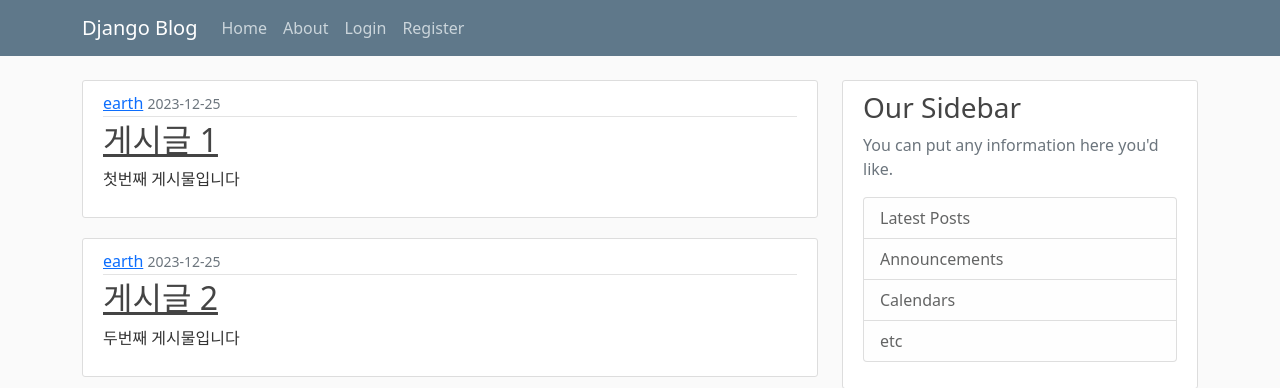
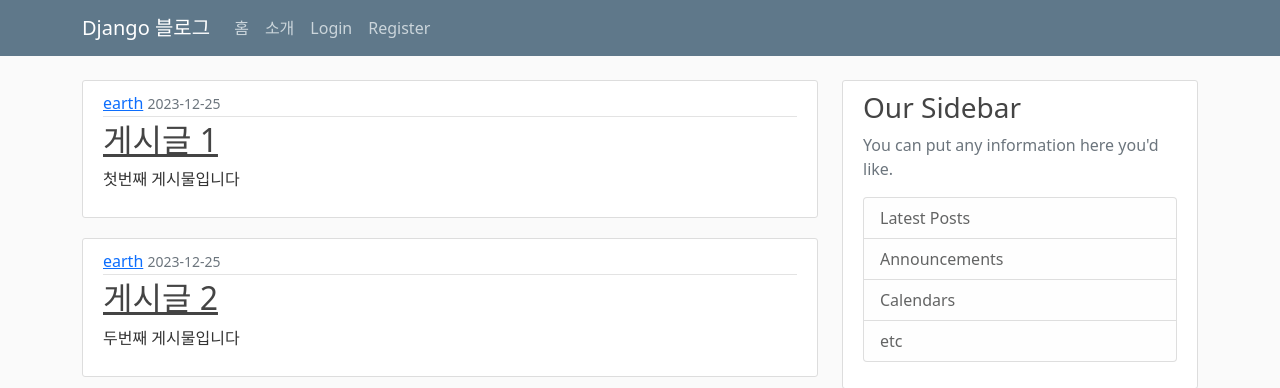
Before and after one commit to earthicko/django-practice, a Django app: page / in a window 1280 px wide. Shown: the top 388 px of the page. Run offline with Django 4.2, Linux system fonts and the light colour scheme; data comes from the database, SQL or seed files in the repository.

Commit message:
Chore: Part 7: localisation and formatting

```diff
--- a/django_project/blog/templates/blog/base.html
+++ b/django_project/blog/templates/blog/base.html
@@ -29,14 +29,14 @@
     <header class="site-header">
       <nav class="navbar navbar-expand-md navbar-dark bg-steel fixed-top">
         <div class="container">
-          <a class="navbar-brand mr-4" href="{% url 'blog-home' %}">Django Blog</a>
+          <a class="navbar-brand mr-4" href="{% url 'blog-home' %}">Django 블로그</a>
           <button class="navbar-toggler" type="button" data-toggle="collapse" data-target="#navbarToggle" aria-controls="navbarToggle" aria-expanded="false" aria-label="Toggle navigation">
             <span class="navbar-toggler-icon"></span>
           </button>
           <div class="collapse navbar-collapse" id="navbarToggle">
             <div class="navbar-nav mr-auto">
-              <a class="nav-item nav-link" href="{% url 'blog-home' %}">Home</a>
-              <a class="nav-item nav-link" href="{% url 'blog-about' %}">About</a>
+              <a class="nav-item nav-link" href="{% url 'blog-home' %}">홈</a>
+              <a class="nav-item nav-link" href="{% url 'blog-about' %}">소개</a>
             </div>
             <!-- Navbar Right Side -->
             <div class="navbar-nav">
```
